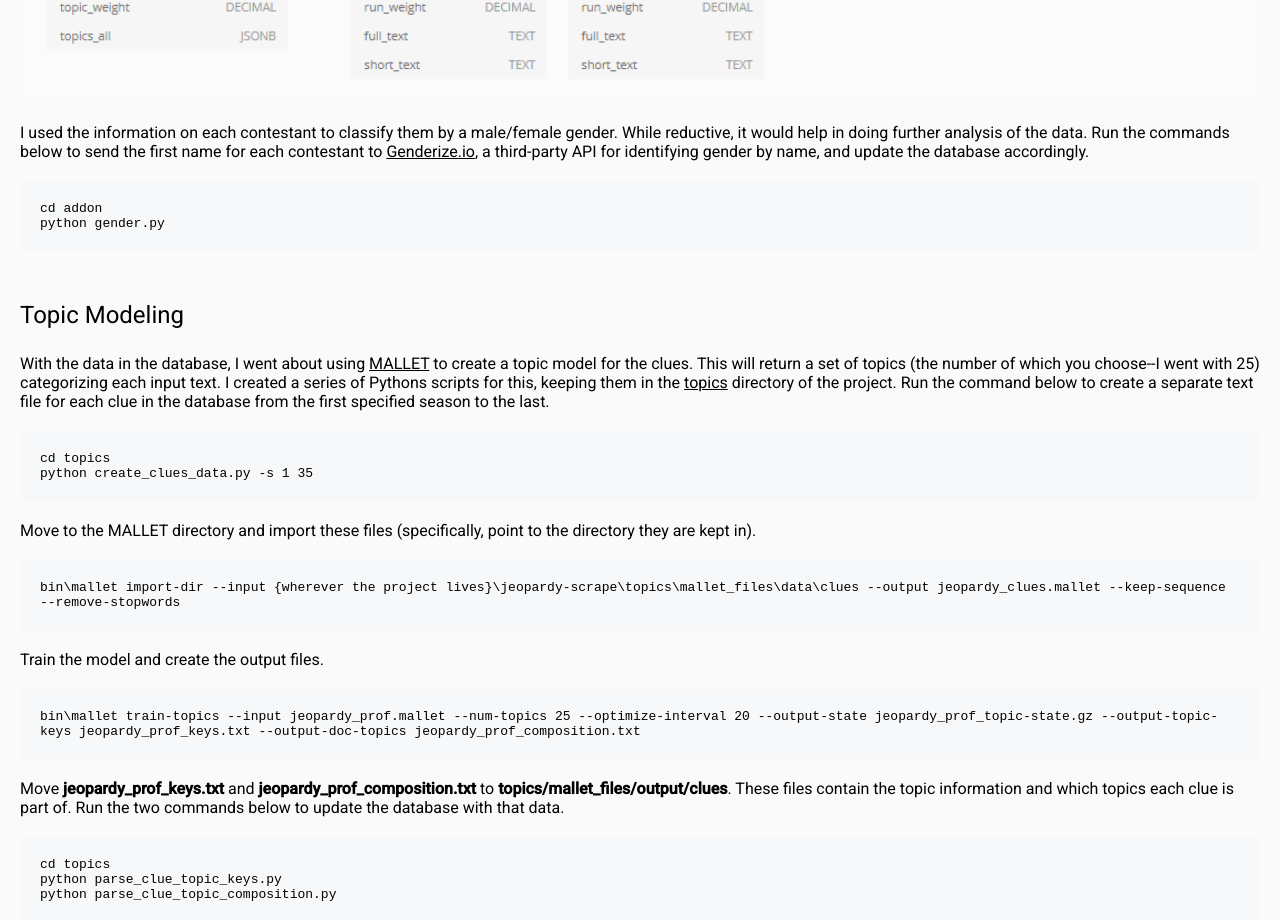
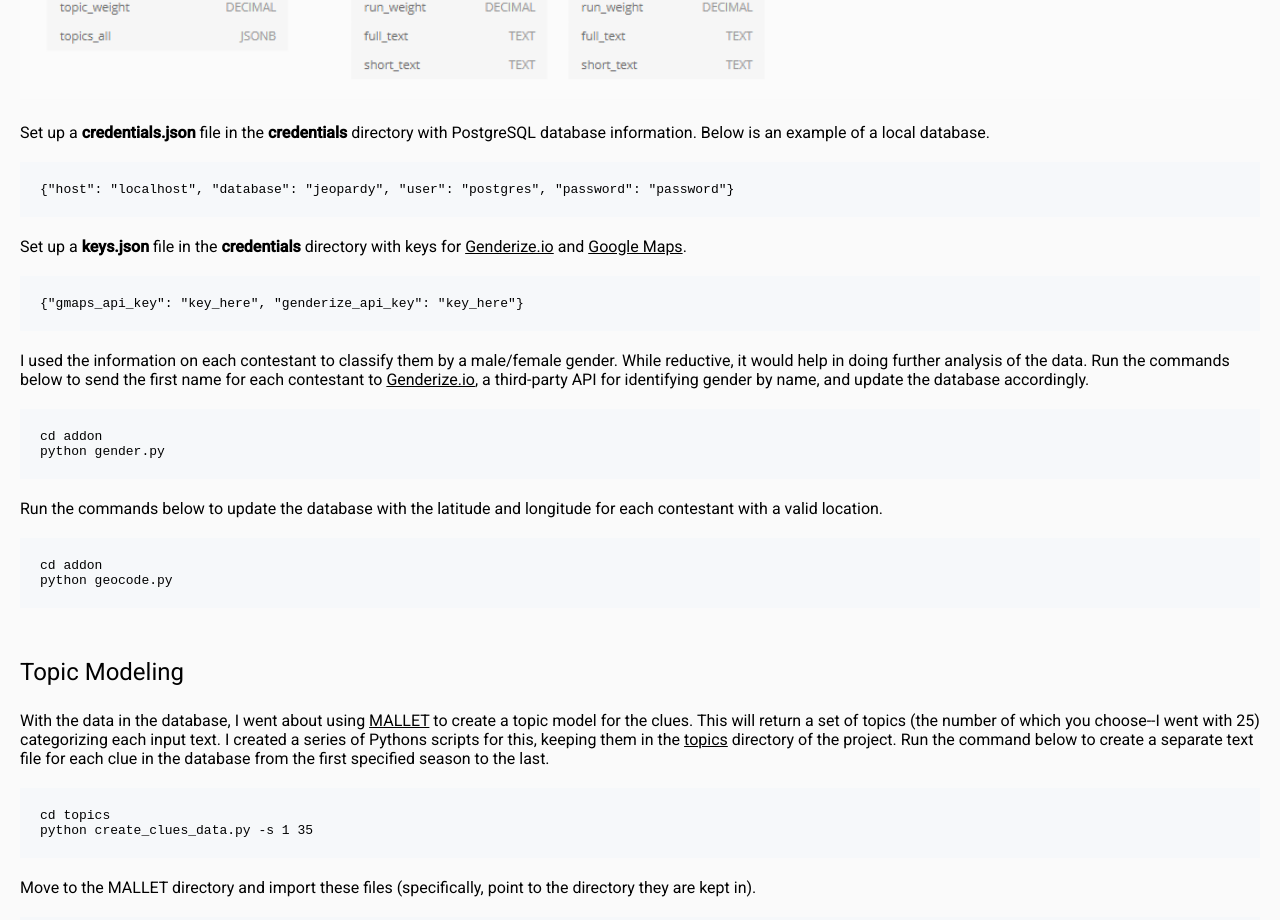
Before and after one commit to hmltnbrn/jeopardy-viz, a website built with webpack: page src/methods.html in a window 1280 px wide. Shown: the part 1218-2138 px from the top of the page. Built offline with nearby package versions, Linux system fonts and the light colour scheme.

Commit message:
Add more text

```diff
--- a/src/methods.html
+++ b/src/methods.html
@@ -30,10 +30,23 @@
         </div>
         <p>Before running the script above, you will need to have set up your own database. The database itself is relational, allowing for the different tables to be connected through foreign keys. You can create your own database by installing <a href="https://www.postgresql.org/" target="_blank">PostgreSQL</a> and running the SQL code in <a href="https://github.com/hmltnbrn/jeopardy-scrape/tree/master/database" target="_blank">database/create.sql</a> once you have created a database. Below is an entiy-relationship diagram that details the columns and illustrates the connection between the tables.</p>
         <img class="full-image" src="./images/er-diagram.png" alt="Entiy-relationship diagram"/>
+        <p>Set up a <strong>credentials.json</strong> file in the <strong>credentials</strong> directory with PostgreSQL database information. Below is an example of a local database.</p>
+        <div class="code">
+          <code>{"host": "localhost", "database": "jeopardy", "user": "postgres", "password": "password"}</code>
+        </div>
+        <p>Set up a <strong>keys.json</strong> file in the <strong>credentials</strong> directory with keys for <a href="https://genderize.io/" target="_blank">Genderize.io</a> and <a href="https://developers.google.com/maps/documentation" target="_blank">Google Maps</a>.</p>
+        <div class="code">
+          <code>{"gmaps_api_key": "key_here", "genderize_api_key": "key_here"}</code>
+        </div>
         <p>I used the information on each contestant to classify them by a male/female gender. While reductive, it would help in doing further analysis of the data. Run the commands below to send the first name for each contestant to <a href="https://genderize.io/" target="_blank">Genderize.io</a>, a third-party API for identifying gender by name, and update the database accordingly.</p>
         <div class="code">
           <code>cd addon</code>
           <code>python gender.py</code>
+        </div>
+        <p>Run the commands below to update the database with the latitude and longitude for each contestant with a valid location.</p>
+        <div class="code">
+          <code>cd addon</code>
+          <code>python geocode.py</code>
         </div>
       </section>
       <section>
```
Also changed, not shown: src/about.html (+1 -1 lines).
